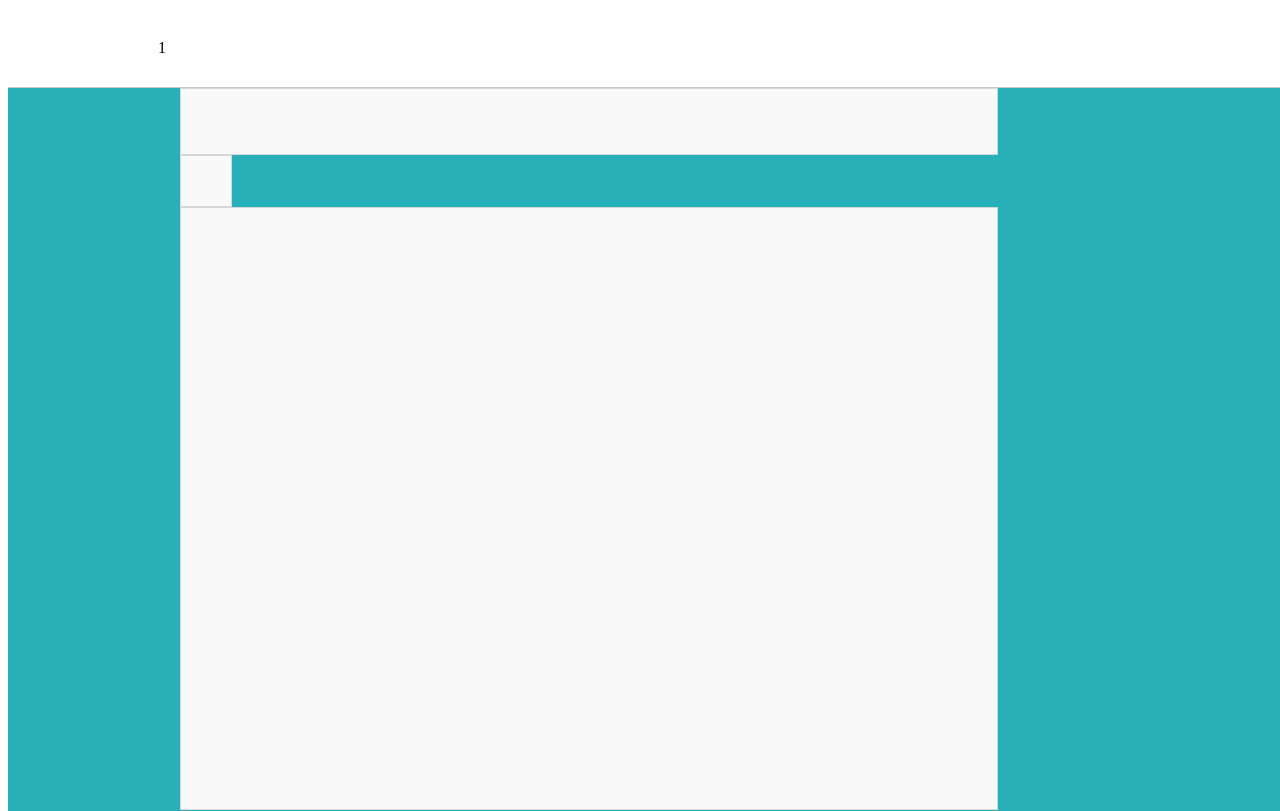
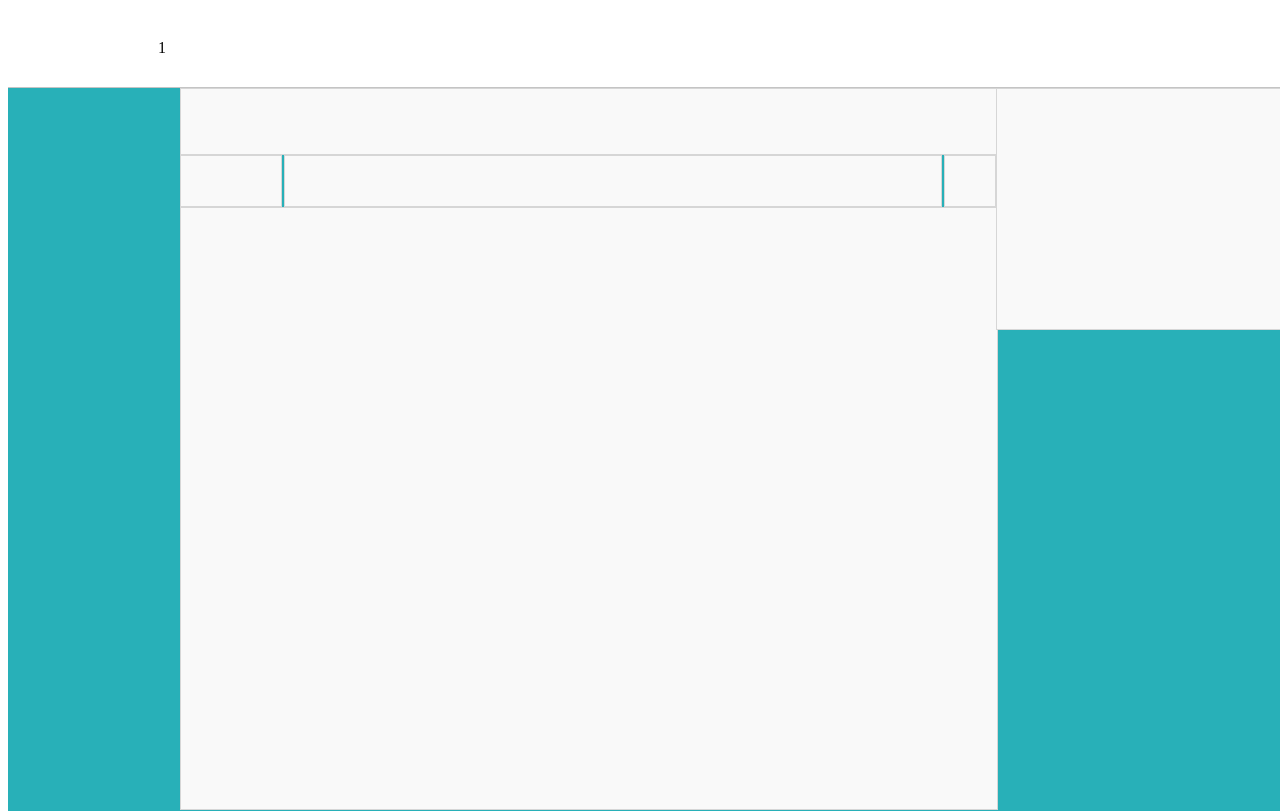
Before and after one commit to modern-agile-team/3term-mini-front, a React (Create React App) app in the folder moae-time/: page /board in a window 1280 px wide. Shown: the top 811 px of the page. Built offline with nearby package versions, Linux system fonts and the light colour scheme.

Commit message:
Fix(sungje/Layout-boardPage):GrayBox수정 #30

```diff
--- a/moae-time/src/components/graybox/Graybox.jsx
+++ b/moae-time/src/components/graybox/Graybox.jsx
@@ -9,17 +9,15 @@ const GrayWrap = styled.div.attrs(({ height, width }) => ({
   width: ${(props) => props.col};
   background-color: #F9F9F9;
   border: 1px solid #D6D6D6;
-
-  margin-left: 172px;
 `
 
 function Graybox(props) {
-  const {width, height} = props;
+  const { children, width, height } = props;
   return (
   <GrayWrap
     height={height}
     width={width}
-  />);
+  >{children}</GrayWrap>);
 };
 
 export default Graybox;
--- /dev/null
+++ b/moae-time/src/components/sidebar/SideBar.jsx
@@ -0,0 +1,25 @@
+import React from "react";
+import styled from "styled-components";
+
+const SideBarWrap = styled.div.attrs(({ height, width }) => ({
+  row: height,
+  col: width,
+}))`
+  height: ${(props) => props.row};
+  width: ${(props) => props.col};
+  background-color: #F9F9F9;
+  border: 1px solid #D6D6D6;
+`
+
+function SideBar(props) {
+  const { height, width } = props
+
+  return (
+    <SideBarWrap
+      height={height}
+      width={width}
+    />
+  )
+}
+
+export default SideBar;
--- a/moae-time/src/pages/board/BoardPage.jsx
+++ b/moae-time/src/pages/board/BoardPage.jsx
@@ -1,14 +1,37 @@
 import React from 'react';
 import Graybox from '../../components/graybox/Graybox';
+import styled from 'styled-components';
+import SideBar from '../../components/sidebar/SideBar';
 
+const SearchWrap = styled.div`
+  width: 816px;
+
+  display: flex;
+  justify-content: space-between;
+`
+const CenterWrap = styled.div`
+  width: 816px;
+
+  margin-left: 172px;
+`
+const WholeWrap = styled.div`
+  display: flex;
+`
 
 function BoardPage() {
   return (
-    <>
-      <Graybox height="65px" width="816px"/>
-      <Graybox height="50px" width="50px"/>
-      <Graybox height="601px" width="816px"/>
-    </>
+    <WholeWrap>
+      <CenterWrap>
+        <Graybox height="65px" width="816px"/>
+        <SearchWrap>
+          <Graybox height="50px" width="100px" />
+          <Graybox height="50px" width="656px" />
+          <Graybox height="50px" width="50px" />
+        </SearchWrap>
+        <Graybox height="601px" width="816px"/>
+      </CenterWrap>
+      <SideBar height="240px" width="336px"/>
+    </WholeWrap>
   );
 }
 
```
Also changed, not shown: moae-time/src/components/pagenation/Pagenation.jsx (+15 -0 lines).
